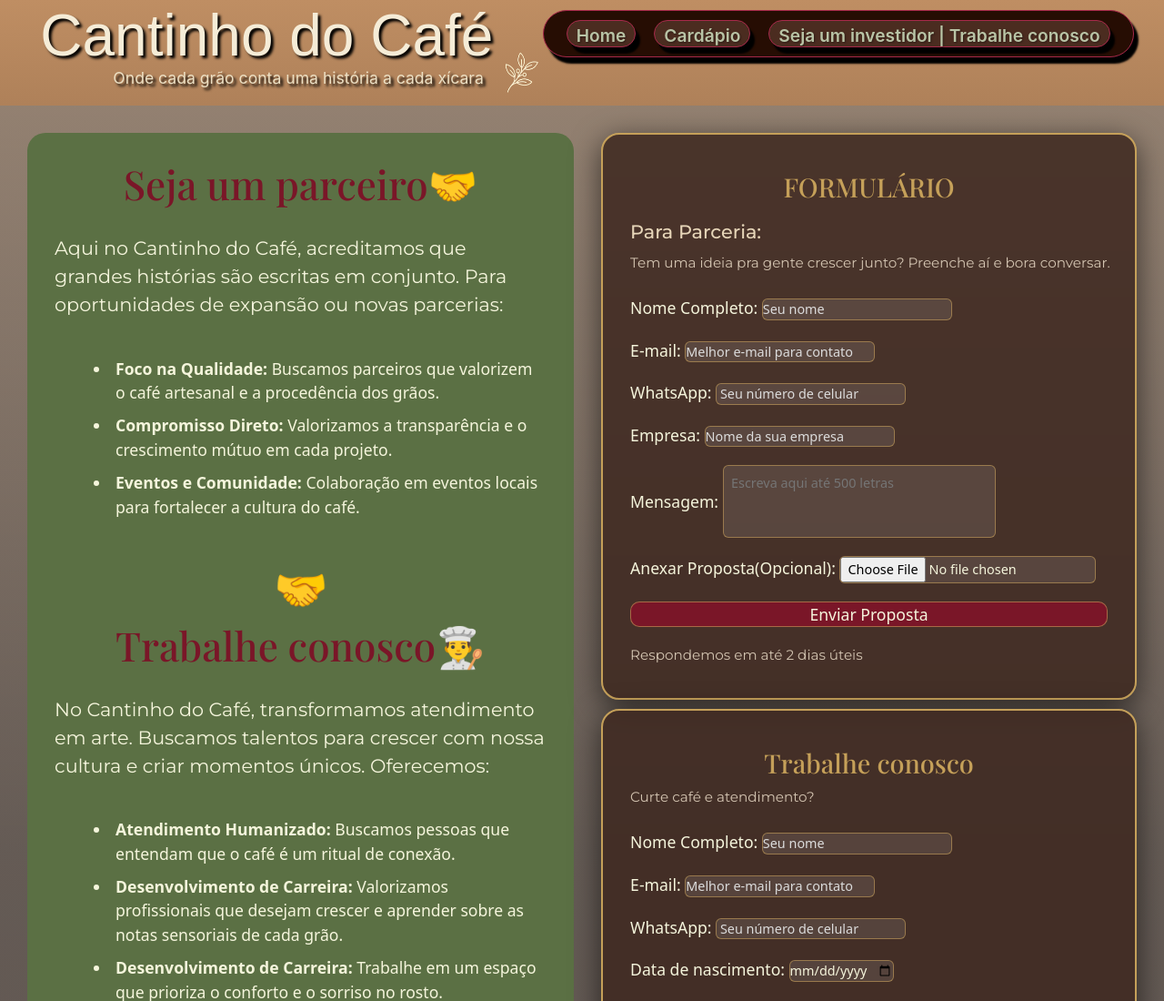
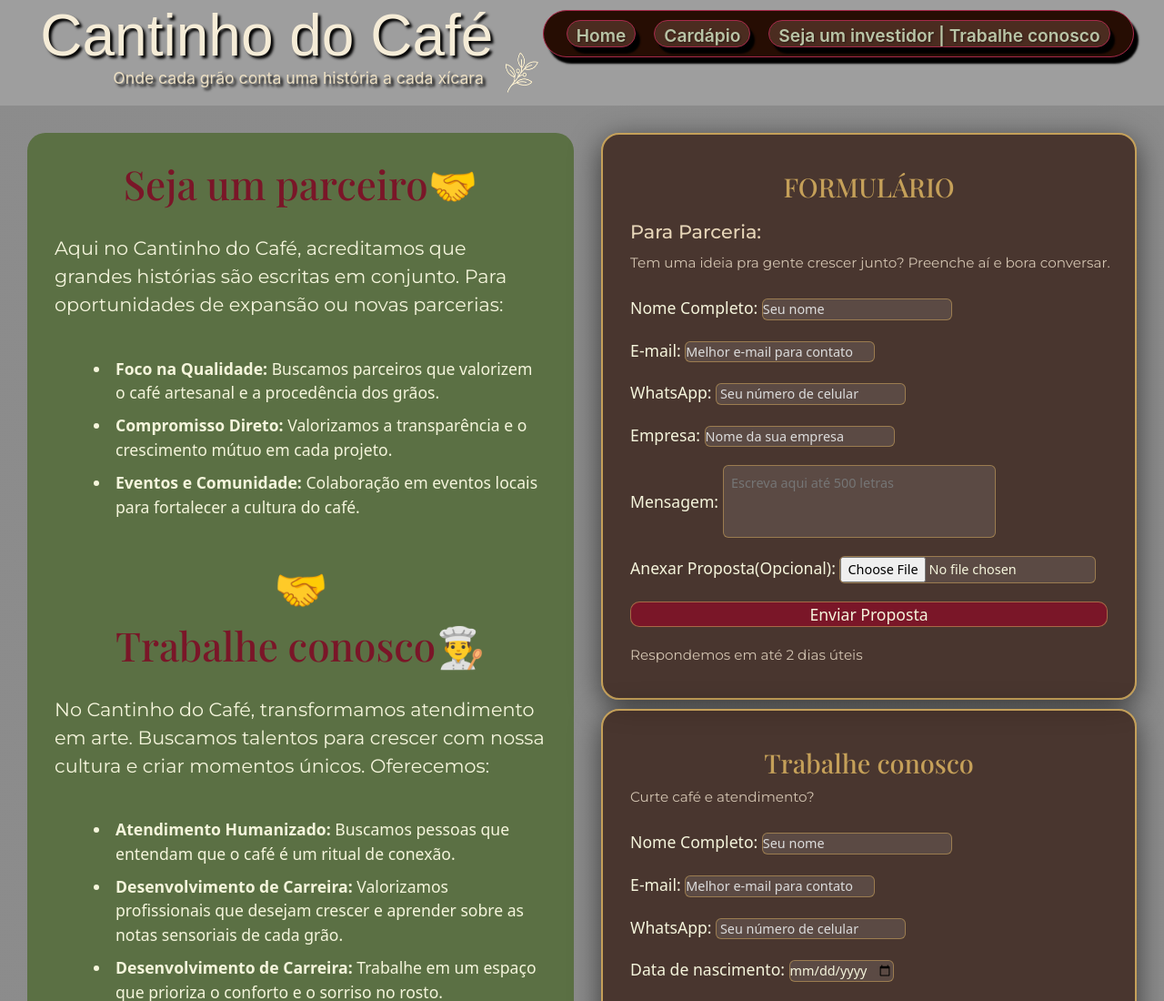
Before and after one commit to Sarahsabino789/Projeto---Cantinho-do-Caf-, a plain HTML site: page Trabalhe-conosco-investidor.html in a window 1280 px wide. Shown: the top 1100 px of the page at 91% size. Drawn offline with nearby package versions, Linux system fonts and the light colour scheme; the site is published under a folder, as on GitHub Pages, so addresses that start at the root find nothing; a web font is replaced by a local one.

Commit message:
retirando as / que faltaram do css

```diff
--- a/src/css/index.css
+++ b/src/css/index.css
@@ -48,7 +48,7 @@ body {
 /* Cabeçalho + hgroup simples, pequeno e responsivo. flexbox + position para posicionar onde quero os elementos*/
 
 header {
-    background-image: url(/src/imagens/fundo\ header.png);
+    background-image: url(src/imagens/fundo\ header.png);
     background-position: center;
     background-repeat: no-repeat;
     background-size: cover;
--- a/src/css/trabalhe-conosco-investidores.css
+++ b/src/css/trabalhe-conosco-investidores.css
@@ -15,7 +15,7 @@
 
 /* mainTI(Trabalhe-Investidores): flexbox apenas para colocar a div e a section lado a lado e definir os tamanhos, cores e font dos h2, p e li */
 main#TI {
-    background: linear-gradient(rgba(128, 128, 128, 0.6), rgba(128, 128, 128, 0.6)),url(/src/imagens/fundo\ do\ form.png);
+    background: linear-gradient(rgba(128, 128, 128, 0.6), rgba(128, 128, 128, 0.6)),url(src/imagens/fundo\ do\ form.png);
     background-repeat: no-repeat;
     background-size: cover;
     background-position: top;
```
